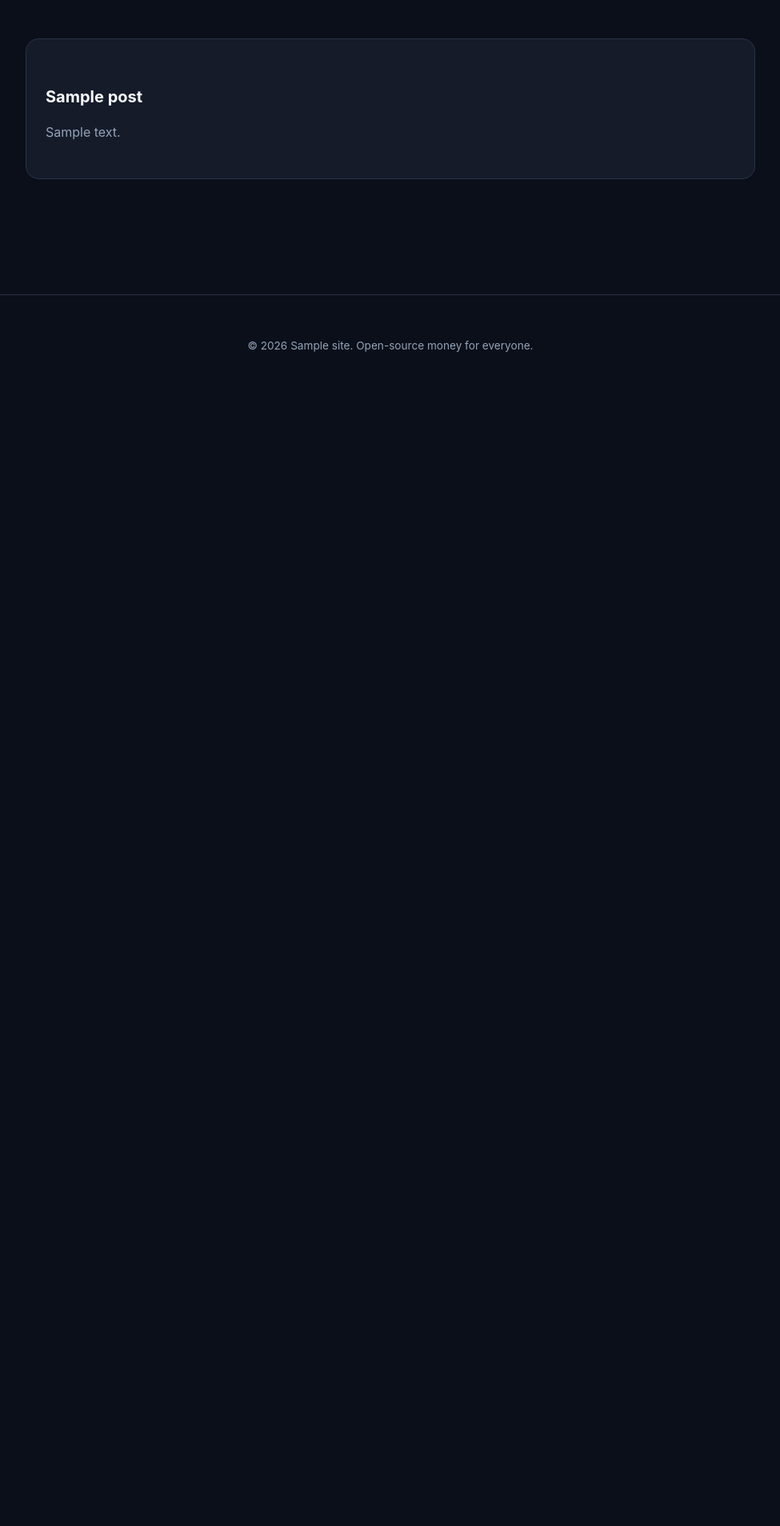
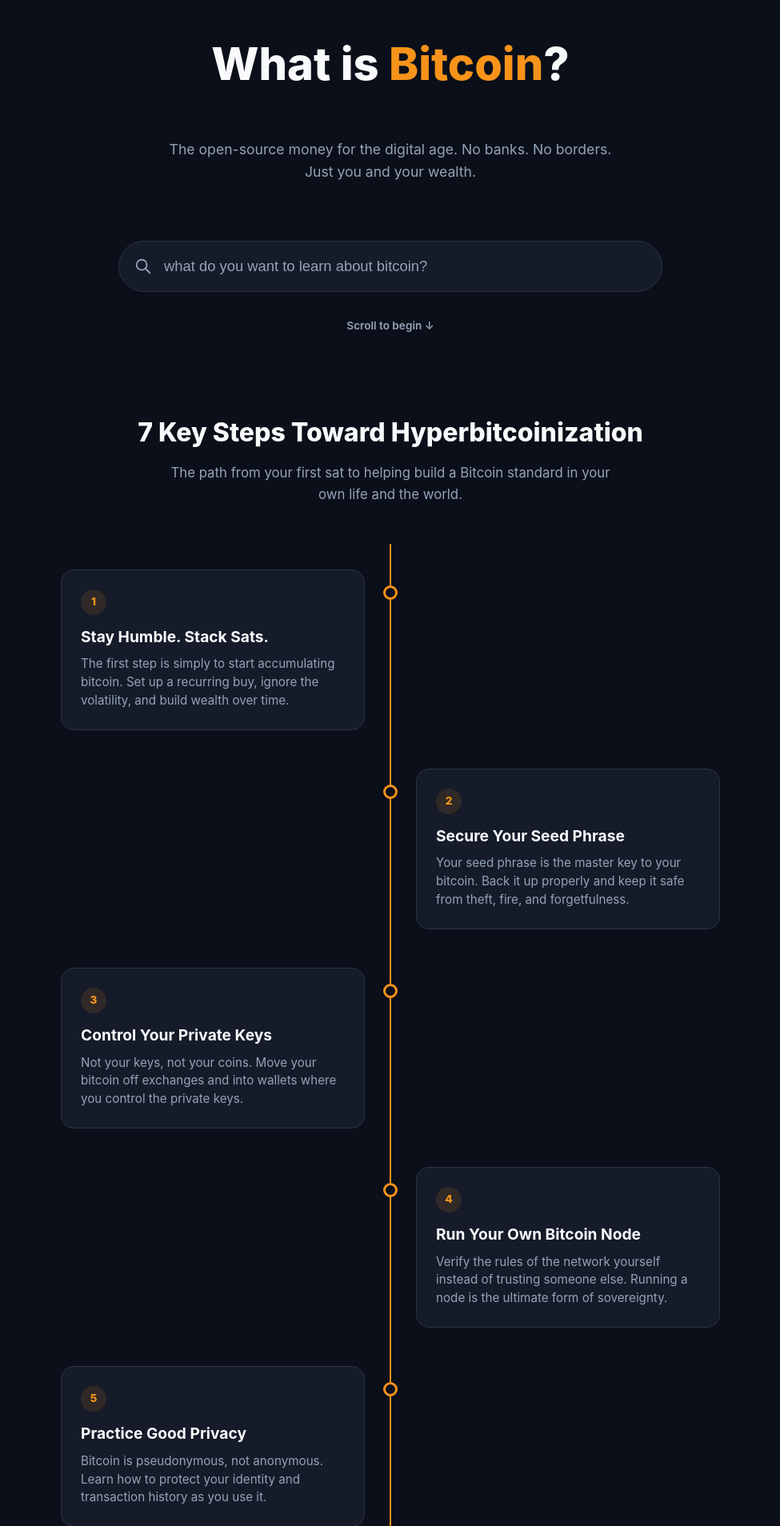
Before and after one commit to Jon-Hodl/WhatIsBitcoin-Theme, a WordPress theme: template index.php in a window 1280 px wide. Shown: the part 75-1983 px from the top of the page at 80% size, without its empty margins (152-1127 px from the left). Before the commit the page ends 515 px from the top, so only its background shows below. Run offline with PHP 8.4 and a stand-in for WordPress, Linux system fonts and the light colour scheme; the site name, menu and one post (Sample post) are stand-ins, and other content is empty.

Commit message:
Fix homepage fallback, add landing content partial, update articles thumbnail size, improve README

```diff
--- a/index.php
+++ b/index.php
@@ -1,7 +1,17 @@
 <?php
 /**
- * Fallback template
+ * Fallback template.
+ * If no static homepage is set, show the landing page content so the site
+ * never looks empty.
  */
+
+// Show landing page content on the homepage if no static page is assigned.
+if ( is_front_page() || is_home() ) {
+    get_header();
+    get_template_part( 'template-parts/landing', 'content' );
+    get_footer();
+    return;
+}
 
 get_header();
 ?>
--- a/page-articles.php
+++ b/page-articles.php
@@ -34,7 +34,7 @@ get_header();
                 <article class="article-card">
                     <a href="<?php the_permalink(); ?>" class="article-thumb" aria-hidden="true" tabindex="-1">
                         <?php if ( has_post_thumbnail() ) : ?>
-                            <?php the_post_thumbnail( 'medium_large', array( 'alt' => get_the_title() ) ); ?>
+                            <?php the_post_thumbnail( 'large', array( 'alt' => get_the_title() ) ); ?>
                         <?php else : ?>
                             <div class="article-thumb-placeholder">
                                 <span><?php esc_html_e( 'What Is Bitcoin?', 'whatisbitcoin' ); ?></span>
--- /dev/null
+++ b/template-parts/landing-content.php
@@ -0,0 +1,81 @@
+<section class="hero" style="min-height: 100vh; display: flex; flex-direction: column; justify-content: center; align-items: center;">
+    <h1><?php esc_html_e( 'What is', 'whatisbitcoin' ); ?> <span>Bitcoin</span>?</h1>
+    <p class="hero p" style="margin-bottom: 2.5rem;"><?php esc_html_e( 'The open-source money for the digital age. No banks. No borders. Just you and your wealth.', 'whatisbitcoin' ); ?></p>
+
+    <form class="search-wrapper" action="<?php echo esc_url( home_url( '/' ) ); ?>" method="get">
+        <svg xmlns="http://www.w3.org/2000/svg" fill="none" viewBox="0 0 24 24" stroke="currentColor" stroke-width="2">
+            <path stroke-linecap="round" stroke-linejoin="round" d="M21 21l-6-6m2-5a7 7 0 11-14 0 7 7 0 0114 0z" />
+        </svg>
+        <input type="text" name="s" placeholder="<?php esc_attr_e( 'what do you want to learn about bitcoin?', 'whatisbitcoin' ); ?>" value="<?php echo esc_attr( get_search_query() ); ?>">
+    </form>
+
+    <div class="scroll-hint"><?php esc_html_e( 'Scroll to begin', 'whatisbitcoin' ); ?> &darr;</div>
+</section>
+
+<section class="timeline-section" id="steps">
+    <div class="timeline-header">
+        <h2><?php esc_html_e( '7 Key Steps Toward Hyperbitcoinization', 'whatisbitcoin' ); ?></h2>
+        <p><?php esc_html_e( 'The path from your first sat to helping build a Bitcoin standard in your own life and the world.', 'whatisbitcoin' ); ?></p>
+    </div>
+
+    <div class="timeline">
+        <?php
+        $steps = array(
+            array(
+                'title' => __( 'Stay Humble. Stack Sats.', 'whatisbitcoin' ),
+                'desc'  => __( 'The first step is simply to start accumulating bitcoin. Set up a recurring buy, ignore the volatility, and build wealth over time.', 'whatisbitcoin' ),
+                'link'  => get_permalink( get_page_by_path( 'buy-bitcoin' ) ) ?: '#',
+            ),
+            array(
+                'title' => __( 'Secure Your Seed Phrase', 'whatisbitcoin' ),
+                'desc'  => __( 'Your seed phrase is the master key to your bitcoin. Back it up properly and keep it safe from theft, fire, and forgetfulness.', 'whatisbitcoin' ),
+                'link'  => get_permalink( get_page_by_path( 'glossary' ) ) ?: '#',
+            ),
+            array(
+                'title' => __( 'Control Your Private Keys', 'whatisbitcoin' ),
+                'desc'  => __( 'Not your keys, not your coins. Move your bitcoin off exchanges and into wallets where you control the private keys.', 'whatisbitcoin' ),
+                'link'  => get_permalink( get_page_by_path( 'articles' ) ) ?: '#',
+            ),
+            array(
+                'title' => __( 'Run Your Own Bitcoin Node', 'whatisbitcoin' ),
+                'desc'  => __( 'Verify the rules of the network yourself instead of trusting someone else. Running a node is the ultimate form of sovereignty.', 'whatisbitcoin' ),
+                'link'  => get_permalink( get_page_by_path( 'articles' ) ) ?: '#',
+            ),
+            array(
+                'title' => __( 'Practice Good Privacy', 'whatisbitcoin' ),
+                'desc'  => __( 'Bitcoin is pseudonymous, not anonymous. Learn how to protect your identity and transaction history as you use it.', 'whatisbitcoin' ),
+                'link'  => get_permalink( get_page_by_path( 'articles' ) ) ?: '#',
+            ),
+            array(
+                'title' => __( 'Grow The Bitcoin Circular Economy', 'whatisbitcoin' ),
+                'desc'  => __( 'Bitcoin becomes money when people earn and spend it directly. Support merchants, creators, and services that accept bitcoin.', 'whatisbitcoin' ),
+                'link'  => get_permalink( get_page_by_path( 'articles' ) ) ?: '#',
+            ),
+            array(
+                'title' => __( 'Orange Pill Friends & Family', 'whatisbitcoin' ),
+                'desc'  => __( 'Hyperbitcoinization happens one person at a time. Share what you have learned and help others take their first step.', 'whatisbitcoin' ),
+                'link'  => get_permalink( get_page_by_path( 'articles' ) ) ?: '#',
+            ),
+        );
+
+        foreach ( $steps as $index => $step ) :
+            $num = $index + 1;
+            ?>
+            <div class="step">
+                <div class="step-dot"></div>
+                <div class="step-card modal-card" data-group="step">
+                    <div class="step-number"><?php echo esc_html( $num ); ?></div>
+                    <h3><?php echo esc_html( $step['title'] ); ?></h3>
+                    <p><?php echo esc_html( $step['desc'] ); ?></p>
+                    <div class="modal-detail">
+                        <h4><?php esc_html_e( 'Learn More', 'whatisbitcoin' ); ?></h4>
+                        <ul>
+                            <li><a href="<?php echo esc_url( $step['link'] ); ?>"><?php esc_html_e( 'Read the full guide', 'whatisbitcoin' ); ?></a></li>
+                            <li><a href="<?php echo esc_url( get_permalink( get_page_by_path( 'articles' ) ) ?: '#' ); ?>"><?php esc_html_e( 'Related articles', 'whatisbitcoin' ); ?></a></li>
+                        </ul>
+                    </div>
+                </div>
+            </div>
+        <?php endforeach; ?>
+    </div>
+</section>
```
Also changed, not shown: page-landing.php (+1 -76 lines), README.md.
